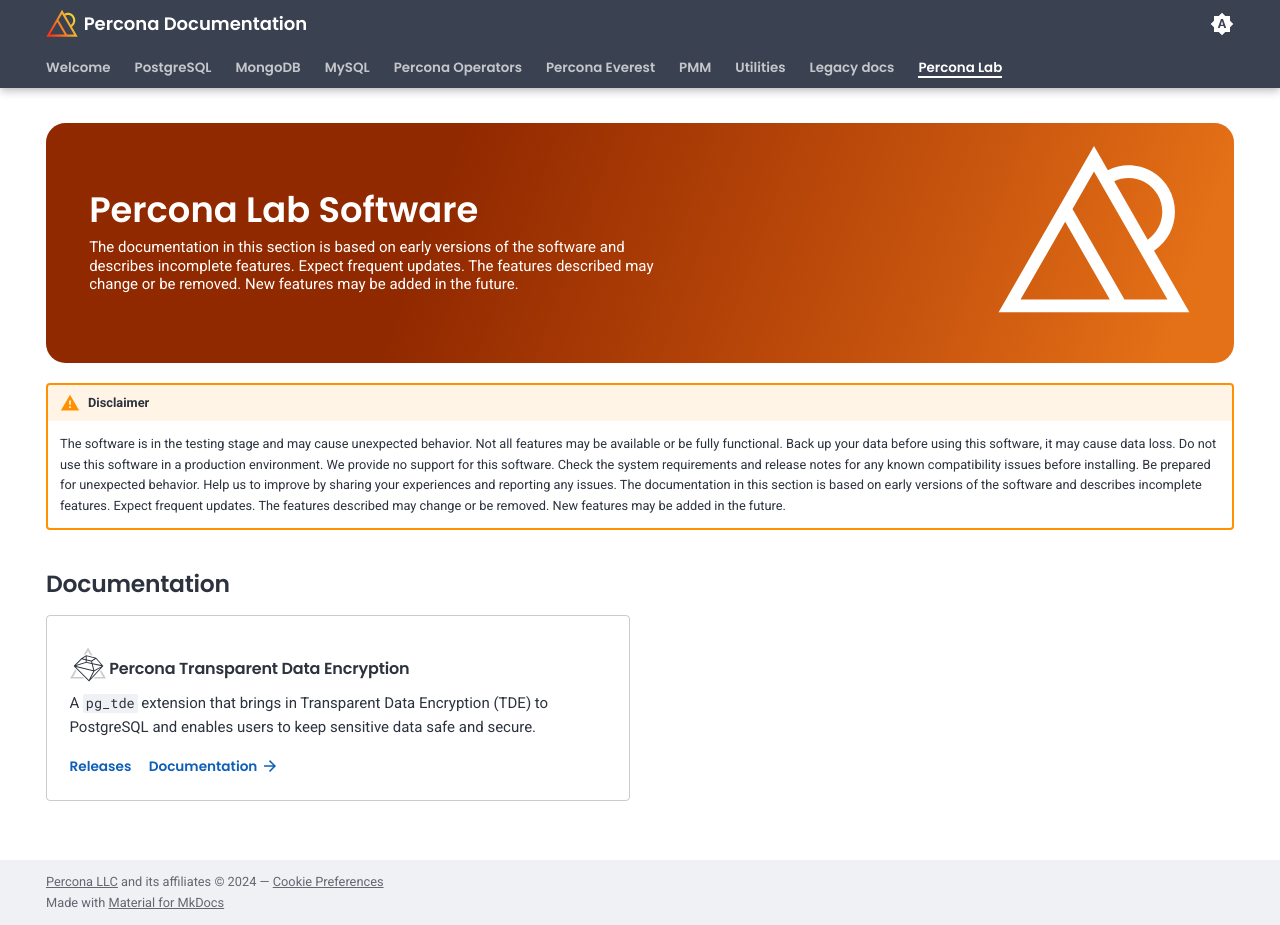
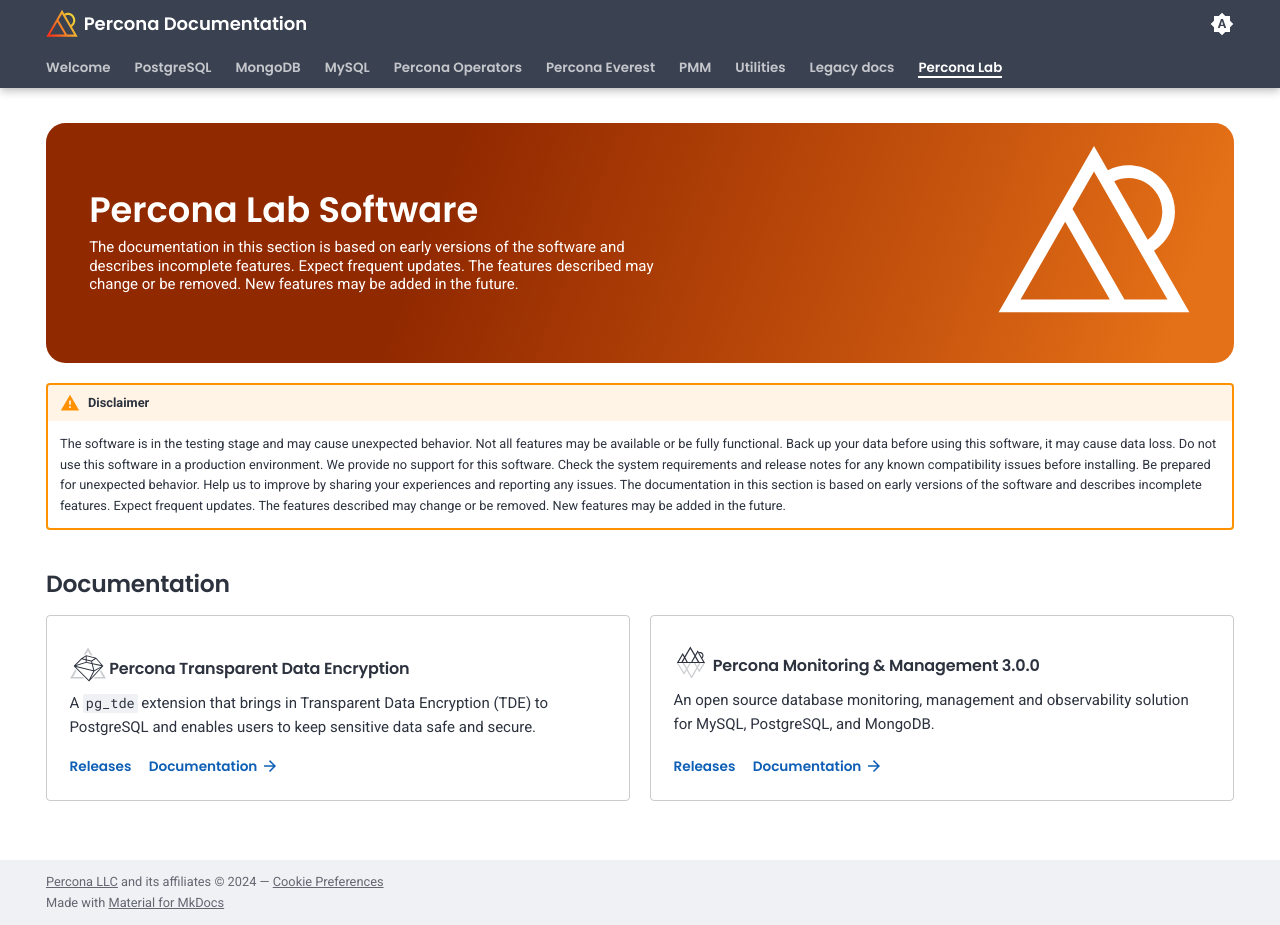
Before and after one commit to percona/docs-home, an MkDocs documentation site: the page built from docs/percona-lab.md, in a window 1280 px wide and 925 px high. Built offline with MkDocs 1.6.1 and Material for MkDocs 9.7.7, drawn with Linux system fonts in a browser that asks for light colours.

Commit message:
Add PMM3 to Percona lab 	deleted:    archived/percona-lab-pmm 	modified:   docs/percona-lab.md

```diff
--- a/docs/percona-lab.md
+++ b/docs/percona-lab.md
@@ -37,4 +37,18 @@
 
 </div>
 </div>
+
+<div data-banner markdown>
+
+### <span style="font-size:1.875em;margin-right:0.0625em">:percona-pmm:</span> Percona Monitoring & Management 3.0.0 {.title}
+
+An open source database monitoring, management and observability solution for MySQL, PostgreSQL, and MongoDB.
+
+<div class="actions" markdown>
+
+[Releases](https://pmm-doc-3-0.onrender.com/release-notes/index.html)
+[Documentation :material-arrow-right:](https://pmm-doc-3-0.onrender.com/index.html)
+
 </div>
+</div>
+</div>
```
Also changed, not shown: 1 other file.
